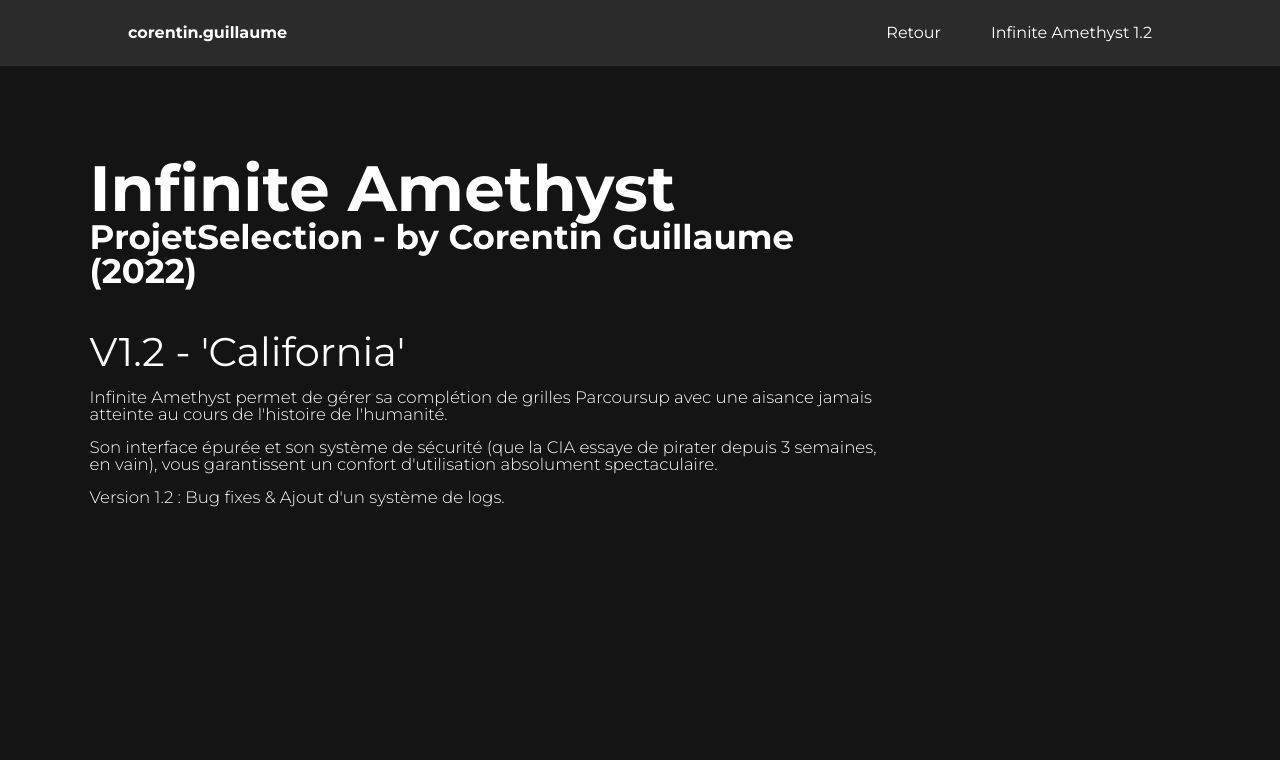
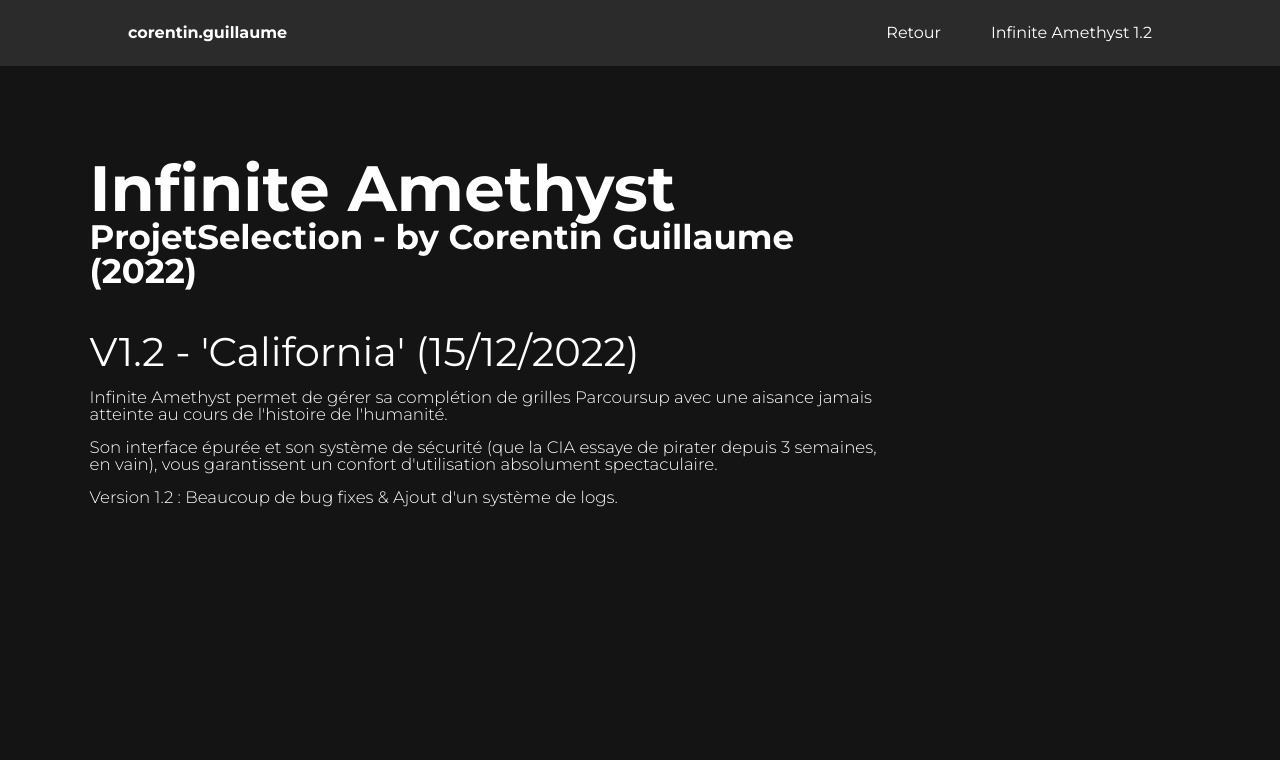
Before and after one commit to corentinglm/ProjetSelection, a PHP site: page /version in a window 1280 px wide. Shown: the top 760 px of the page. Run offline with PHP 8.4, Linux system fonts and the light colour scheme.

Commit message:
1.2 Release

```diff
--- a/homepages/footer.php
+++ b/homepages/footer.php
@@ -1,4 +1,4 @@
 <footer>
-        Infinite Amethyst V1.1.1 (Stable) - by corentin guillaume
+        Infinite Amethyst V1.2 - by corentin guillaume
 
     </footer>
--- a/version.php
+++ b/version.php
@@ -31,7 +31,7 @@
 
         <div class="about">
 
-            <h1>V1.2 - 'California'</h1>
+            <h1>V1.2 - 'California' (15/12/2022)</h1>
             <p>
                 <br>
 
@@ -41,7 +41,7 @@
                 Son interface épurée et son système de sécurité (que la CIA essaye de pirater depuis 3 semaines, en vain), vous garantissent un confort d'utilisation absolument spectaculaire.
                 <br>
                 <br>
-                Version 1.2 : Bug fixes & Ajout d'un système de logs.
+                Version 1.2 : Beaucoup de bug fixes & Ajout d'un système de logs.
                 <br>
                 <br>
                 <br>
```
Also changed, not shown: login.php (+1 -21 lines).
